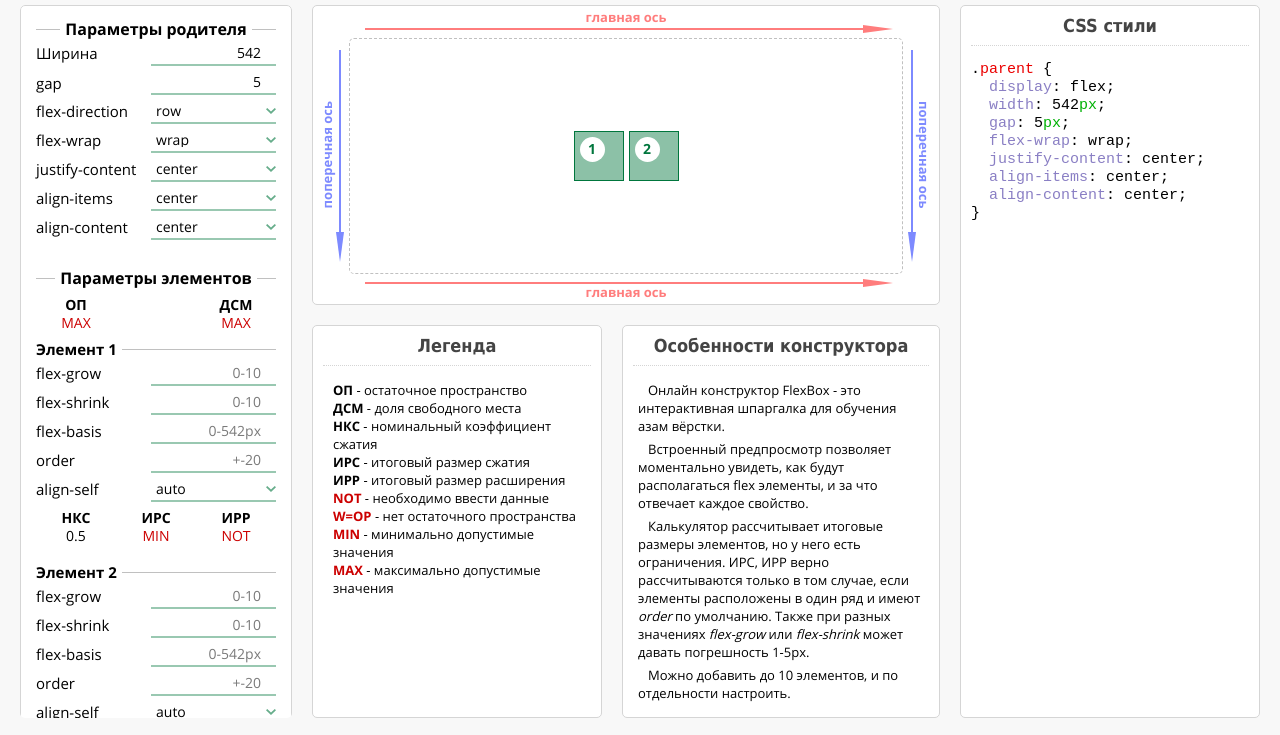
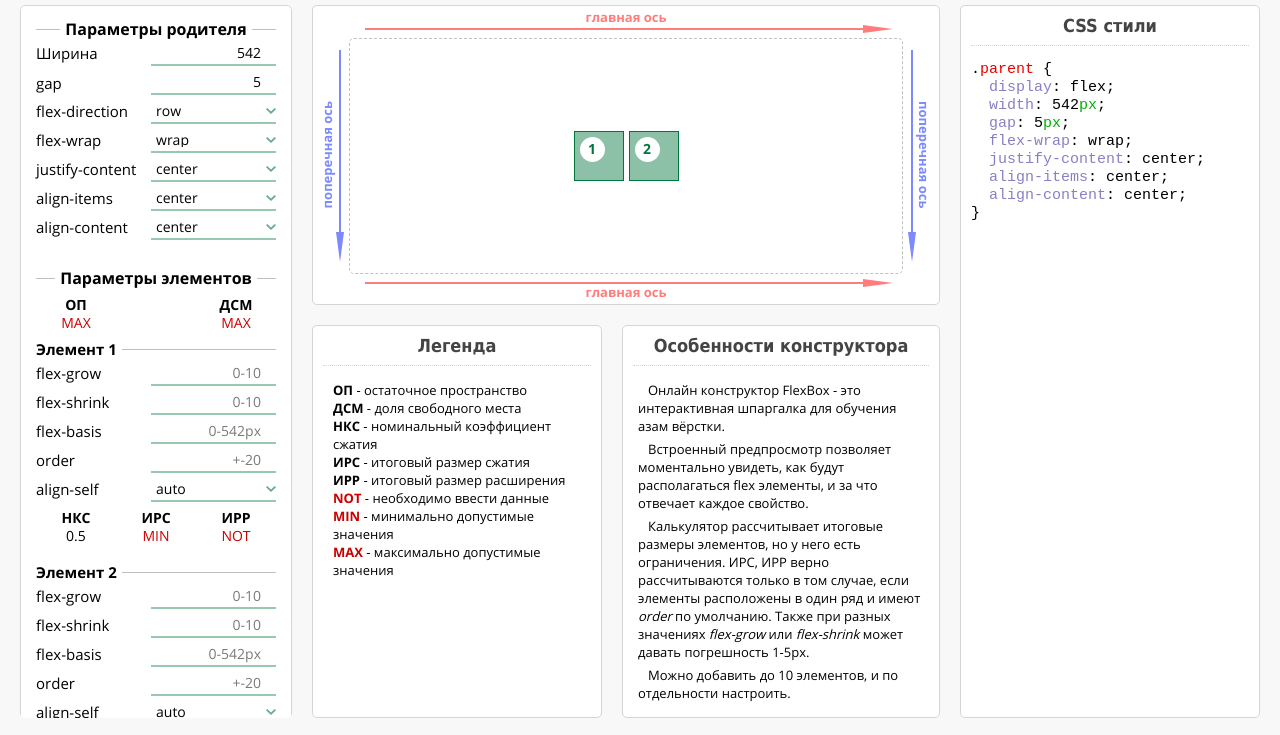
Before and after one commit to NeXan87/flex-gen, a website: page source/index.html in a window 1280 px wide. Shown: the part 65-800 px from the top of the page. Drawn offline with nearby package versions, Linux system fonts and the light colour scheme; files that its build step writes are made by us from their sources.

Commit message:
Удаляет ненужный пункт в Легенде

```diff
--- a/source/index.html
+++ b/source/index.html
@@ -149,7 +149,6 @@
         <li class="legend__item"><b>ИРС</b> - итоговый размер сжатия</li>
         <li class="legend__item"><b>ИРР</b> - итоговый размер расширения</li>
         <li class="legend__item"><b class="legend__error">NOT</b> - необходимо ввести данные</li>
-        <li class="legend__item"><b class="legend__error">W=OP</b> - нет остаточного пространства</li>
         <li class="legend__item"><b class="legend__error">MIN</b> - минимально допустимые значения</li>
         <li class="legend__item"><b class="legend__error">MAX</b> - максимально допустимые значения</li>
       </ul>
```
